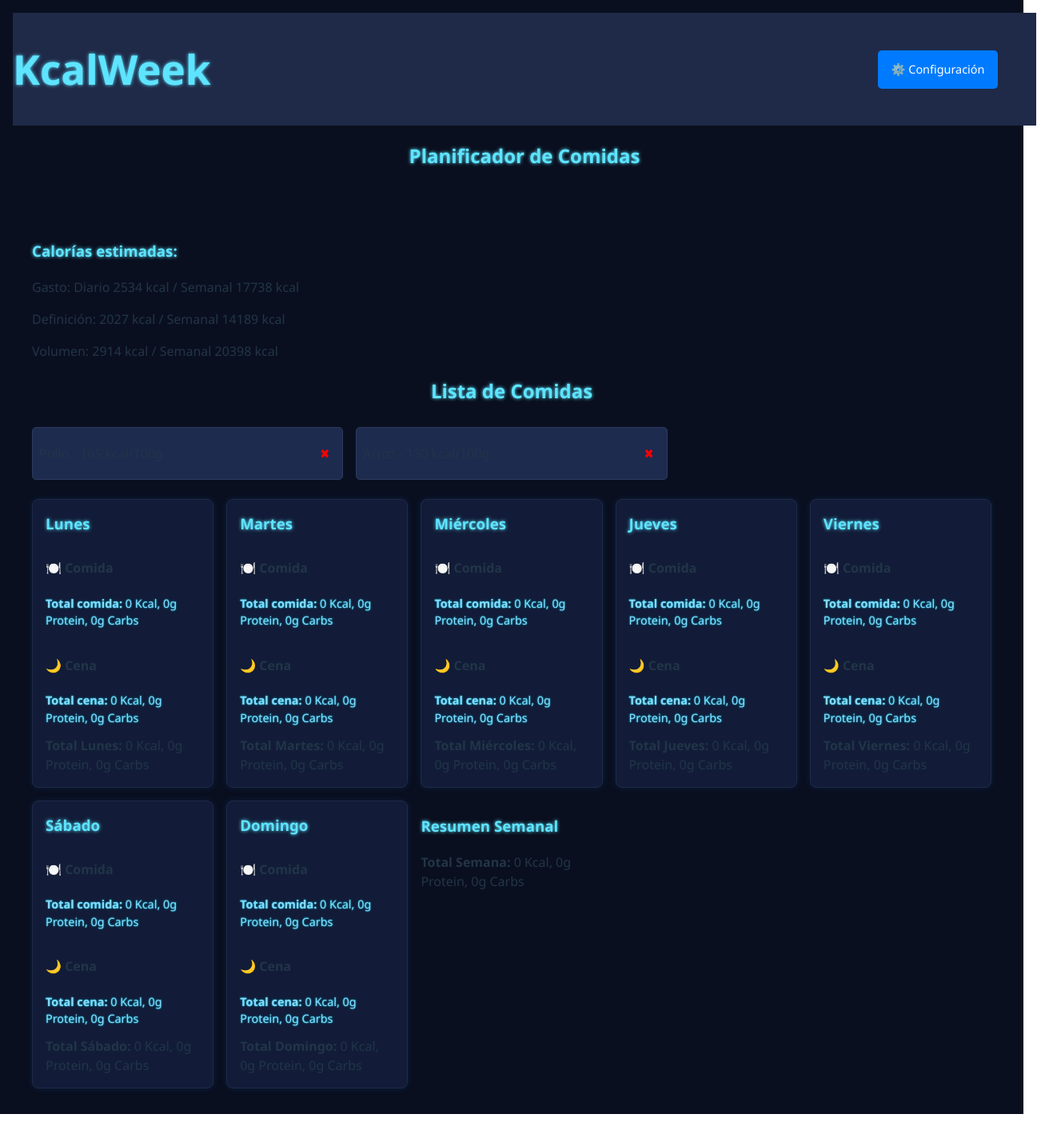
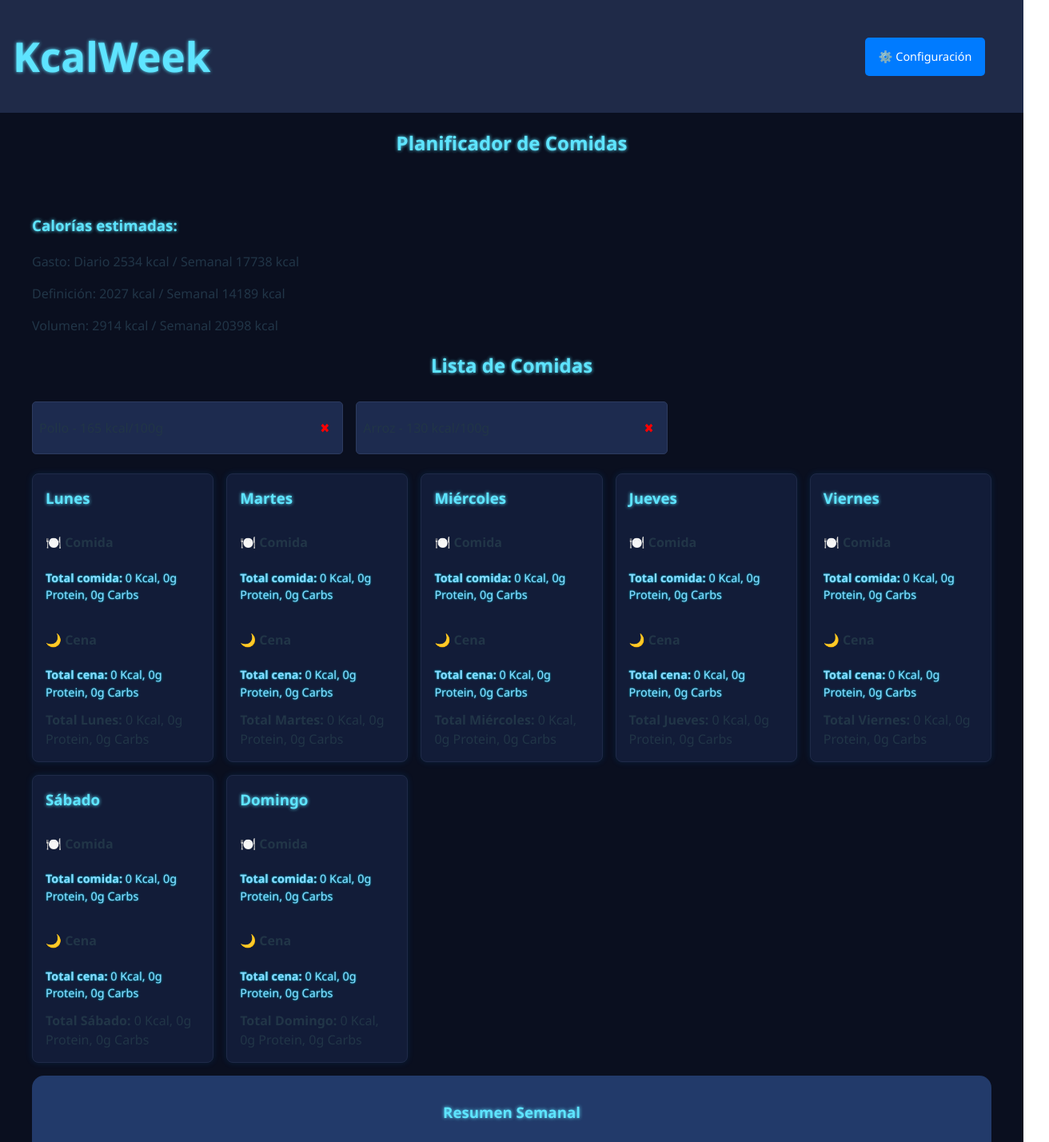
Before and after one commit to TamaraFdez/KcalWeek, a React (Vite) app: page / in a window 1280 px wide. Shown: the top 1428 px of the page at 80% size, 1312 px wide, since content can reach past the window. Before the commit the page ends 1393 px from the top, so only its background shows below. Built offline with nearby package versions, Linux system fonts and the light colour scheme.

Commit message:
feat: enhance styling for App components and add weekly summary section

```diff
--- a/src/App.css
+++ b/src/App.css
@@ -3,8 +3,9 @@
   box-sizing: border-box;
   width: 100%;
   font-family: 'Segoe UI', Tahoma, Geneva, Verdana, sans-serif;
-
+  scrollbar-width: thin;
   background-color: #0a0f1f;
+  scrollbar-color: #5ee4ff #121c38;
 }
 
 
@@ -86,7 +87,7 @@ button:active{
 }
 .draggrable-item:hover {
   background-color: #263a69;
-  box-shadow: 0 0 5px #00e1ff77;
+  box-shadow: 0 0 5px #0099ff77;
 }
 .week-grid {
  display: grid;
@@ -131,6 +132,19 @@ button:active{
     color: #8bd7ff;
     text-shadow: 0 0 2px #00f0ff;
   }
+  .totals-semana{
+    width: 100%;
+    background-color: #223a6a;
+    text-align: center;
+    padding: 2rem 0;
+    margin: 1rem 0;
+    border-radius: 15px;
+     h3{
+      padding-top: 0;
+      margin-top: 0;
+     }
+
+  }
 .meal-item{
   position: relative;
   display: flex;
@@ -141,10 +155,11 @@ button:active{
   padding: 4px;
   margin: 4px 0;
   /* background: #fff; */
-  border: 1px solid #ccc;
+  border: 1px solid #0a0f1f;
   border-radius: 4px;
   overflow-wrap: break-word;
   word-break: break-word;
+  box-shadow: 0 0 8px #0a0f1f;
 }
 
 .grams-input{
@@ -174,8 +189,8 @@ input[type="number"] {
 .navbar {
   display: flex;
  flex-direction: column;
-
-  padding: 1rem;
+ margin: 0;
+  padding: 0;
   color: white;
   width: 100%;
 }
@@ -188,6 +203,7 @@ h2{
   justify-content: space-between;
   align-items: center;
   background-color: #1f2a48;
+  padding-left: 1rem;
 }
 
 .dropdown-toggle {
--- a/src/components/WeekGrid.jsx
+++ b/src/components/WeekGrid.jsx
@@ -23,6 +23,7 @@ export default function WeekGrid({
   const tipos = ["comida", "cena"];
 
   return (
+    <>
     <div className="week-grid">
       {diasSemana.map((dia) => {
         const diaData = weekMeals[dia] || { comida: [], cena: [] };
@@ -101,12 +102,13 @@ export default function WeekGrid({
         );
       })}
 
+    </div>
       <div className="totals-semana">
         <h3>Resumen Semanal</h3>
         <strong>Total Semana: </strong> {Math.round(totalSemana.kcal)} Kcal,{" "}
         {Math.round(totalSemana.protein)}g Protein,{" "}
         {Math.round(totalSemana.carbs)}g Carbs
       </div>
-    </div>
+      </>
   );
 }
```
